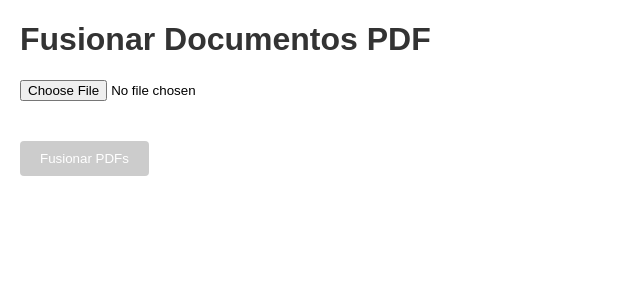
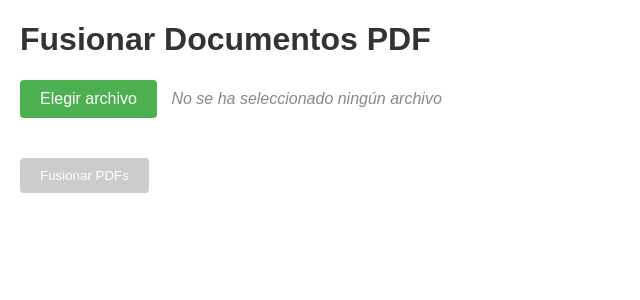
Before and after one commit to CePersico/MergePDFs, a Flask app: page / in a window 1280 px wide. Shown: the top 300 px of the page, without its empty margins (0-640 px from the left). Run offline with Flask 3, Linux system fonts and the light colour scheme.

Commit message:
mejora estilo mensaje y carga docs

```diff
--- a/templates/index.html
+++ b/templates/index.html
@@ -1,4 +1,4 @@
-<!DOCTYPE html>
+<!-- <!DOCTYPE html>
 <html lang="en">
 <head>
     <meta charset="UTF-8">
@@ -42,11 +42,13 @@
     <h1>Fusionar Documentos PDF</h1>
     <form id="pdf-form" method="POST" enctype="multipart/form-data">
         <input type="file" id="pdf-input" name="pdf_files" accept=".pdf">
+        <p id="no-file-message" >llllNo se ha seleccionado ningún archivo</p>
         <ul id="file-list"></ul>
         <button type="submit" id="submit-btn" disabled>Fusionar PDFs</button>
     </form>
 
     <script>
+        const noFileMessage = document.getElementById('no-file-message');
         const pdfInput = document.getElementById('pdf-input');
         const fileList = document.getElementById('file-list');
         const submitBtn = document.getElementById('submit-btn');
@@ -57,6 +59,12 @@
         pdfInput.addEventListener('change', function(event) {
             const files = event.target.files;
 
+            // Oculta el mensaje de "No se ha seleccionado ningún archivo" cuando se seleccionan archivos
+            if (files.length > 0) {
+                console.log("Ocultando mensaje");
+                noFileMessage.style.display = 'none';
+            }
+
             for (const file of files) {
                 filesArray.push(file);
                 const li = document.createElement('li');
@@ -64,17 +72,24 @@
                 fileList.appendChild(li);
             }
 
-            // Enable the submit button if there are files selected
+            // Habilita el botón de enviar si hay archivos seleccionados
             if (filesArray.length > 0) {
                 submitBtn.disabled = false;
             }
 
-            // Clear the input so the same file can be selected again
+            // Limpia el input para permitir la selección del mismo archivo nuevamente
             pdfInput.value = '';
         });
 
+
         form.addEventListener('submit', function(event) {
             event.preventDefault();
+
+            // Si no hay archivos seleccionados, muestra el mensaje y no procede
+            if (filesArray.length === 0) {
+                noFileMessage.style.display = 'block';
+                return;
+            }
 
             const formData = new FormData();
             for (const file of filesArray) {
@@ -104,4 +119,157 @@
         });
     </script>
 </body>
+</html> -->
+
+
+
+<!DOCTYPE html>
+<html lang="en">
+<head>
+    <meta charset="UTF-8">
+    <meta name="viewport" content="width=device-width, initial-scale=1.0">
+    <title>Fusionar PDFs</title>
+    <style>
+        body {
+            font-family: Arial, sans-serif;
+            margin: 20px;
+        }
+        h1 {
+            color: #333;
+        }
+        .custom-file-upload {
+            display: inline-block;
+            padding: 10px 20px;
+            cursor: pointer;
+            background-color: #4CAF50;
+            color: white;
+            border-radius: 4px;
+            margin-right: 10px;
+        }
+        #file-name {
+            font-style: italic;
+            color: #888;
+        }
+        #file-list {
+            margin-top: 20px;
+            list-style-type: none;
+            padding: 0;
+        }
+        #file-list li {
+            background-color: #f2f2f2;
+            margin-bottom: 5px;
+            padding: 10px;
+            border-radius: 4px;
+        }
+        #submit-btn {
+            margin-top: 20px;
+            padding: 10px 20px;
+            background-color: #4CAF50;
+            color: white;
+            border: none;
+            border-radius: 4px;
+            cursor: pointer;
+        }
+        #submit-btn:disabled {
+            background-color: #ccc;
+            cursor: not-allowed;
+        }
+        #pdf-input {
+            width: 0;
+            height: 0;
+            opacity: 0;
+            position: absolute;
+            z-index: -1;
+        }
+    </style>
+</head>
+<body>
+    <h1>Fusionar Documentos PDF</h1>
+    <form id="pdf-form" method="POST" enctype="multipart/form-data">
+        <!-- Botón personalizado para seleccionar archivos -->
+        <label for="pdf-input" class="custom-file-upload">
+            Elegir archivo
+        </label>
+        <!-- Input real, oculto -->
+        <input type="file" id="pdf-input" name="pdf_files" accept=".pdf" multiple>
+        <!-- Span para mostrar el nombre del archivo seleccionado -->
+        <span id="file-name">No se ha seleccionado ningún archivo</span>
+        <!-- Otros elementos -->
+        <p id="no-file-message" style="display: none;">No se ha seleccionado ningún archivo</p>
+        <ul id="file-list"></ul>
+        <button type="submit" id="submit-btn" disabled>Fusionar PDFs</button>
+    </form>
+
+    <script>
+        const pdfInput = document.getElementById('pdf-input');
+        const fileName = document.getElementById('file-name');
+        const noFileMessage = document.getElementById('no-file-message');
+        const fileList = document.getElementById('file-list');
+        const submitBtn = document.getElementById('submit-btn');
+        const form = document.getElementById('pdf-form');
+
+        let filesArray = [];
+
+        // Evento para mostrar el nombre del archivo seleccionado y actualizar la interfaz
+        pdfInput.addEventListener('change', function(event) {
+            const files = event.target.files;
+
+            if (files.length > 0) {
+                noFileMessage.style.display = 'none'; // Ocultar el mensaje de no archivo
+                submitBtn.disabled = false; // Habilitar el botón de envío
+
+                for (const file of files) {
+                    filesArray.push(file); // Añadir cada archivo al array
+                    const li = document.createElement('li');
+                    li.textContent = file.name;
+                    fileList.appendChild(li);
+                }
+
+                fileName.textContent = `${filesArray.length} archivo(s) seleccionado(s)`;
+            } else {
+                fileName.textContent = 'No se ha seleccionado ningún archivo';
+                noFileMessage.style.display = 'block';
+                submitBtn.disabled = true; // Deshabilitar el botón de envío
+            }
+        });
+
+        // Evento para manejar el envío del formulario
+        form.addEventListener('submit', function(event) {
+            event.preventDefault();
+
+            // Si no hay archivos seleccionados, muestra el mensaje y no procede
+            if (filesArray.length === 0) {
+                noFileMessage.style.display = 'block';
+                return;
+            }
+
+            const formData = new FormData();
+            for (const file of filesArray) {
+                formData.append('pdf_files', file);
+            }
+
+            fetch('/', {
+                method: 'POST',
+                body: formData,
+            })
+            .then(response => response.blob())
+            .then(blob => {
+                const url = window.URL.createObjectURL(blob);
+                const a = document.createElement('a');
+                a.href = url;
+                a.download = 'merged_document.pdf';
+                document.body.appendChild(a);
+                a.click();
+                a.remove();
+                window.URL.revokeObjectURL(url);
+            });
+
+            // Resetear el formulario y la lista de archivos después del envío
+            filesArray = [];
+            fileList.innerHTML = '';
+            fileName.textContent = 'No se ha seleccionado ningún archivo';
+            submitBtn.disabled = true;
+        });
+    </script>
+</body>
 </html>
```
Also changed, not shown: 7 other files.
